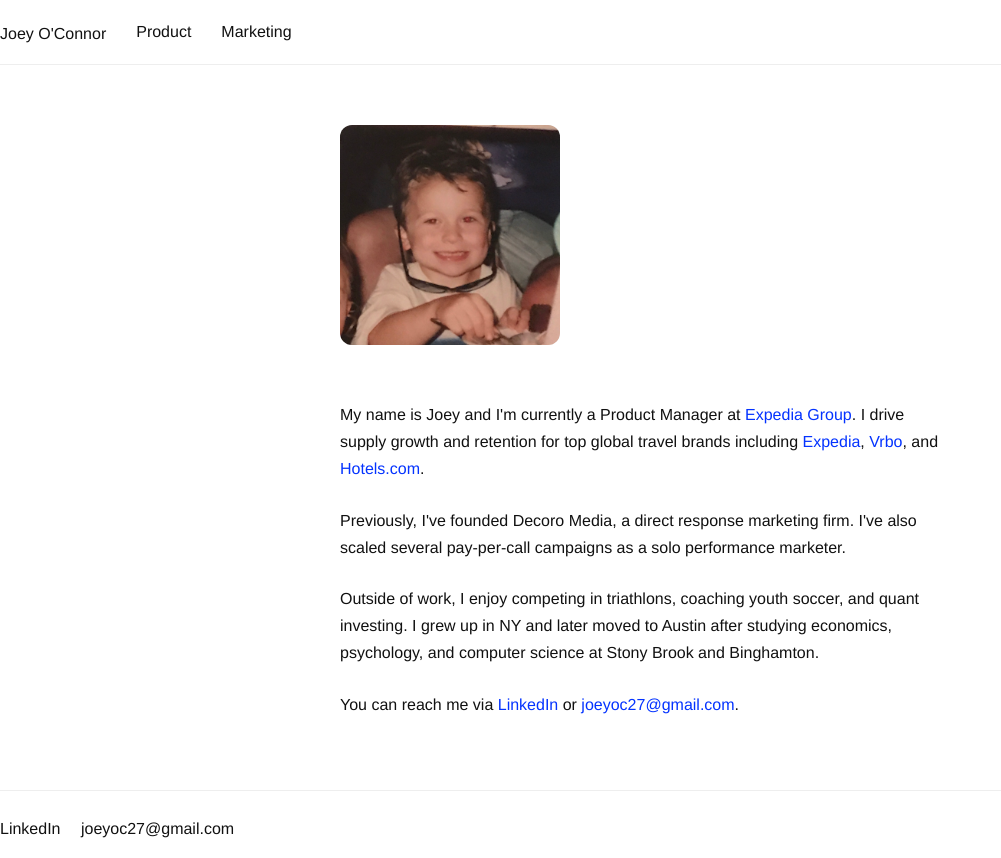
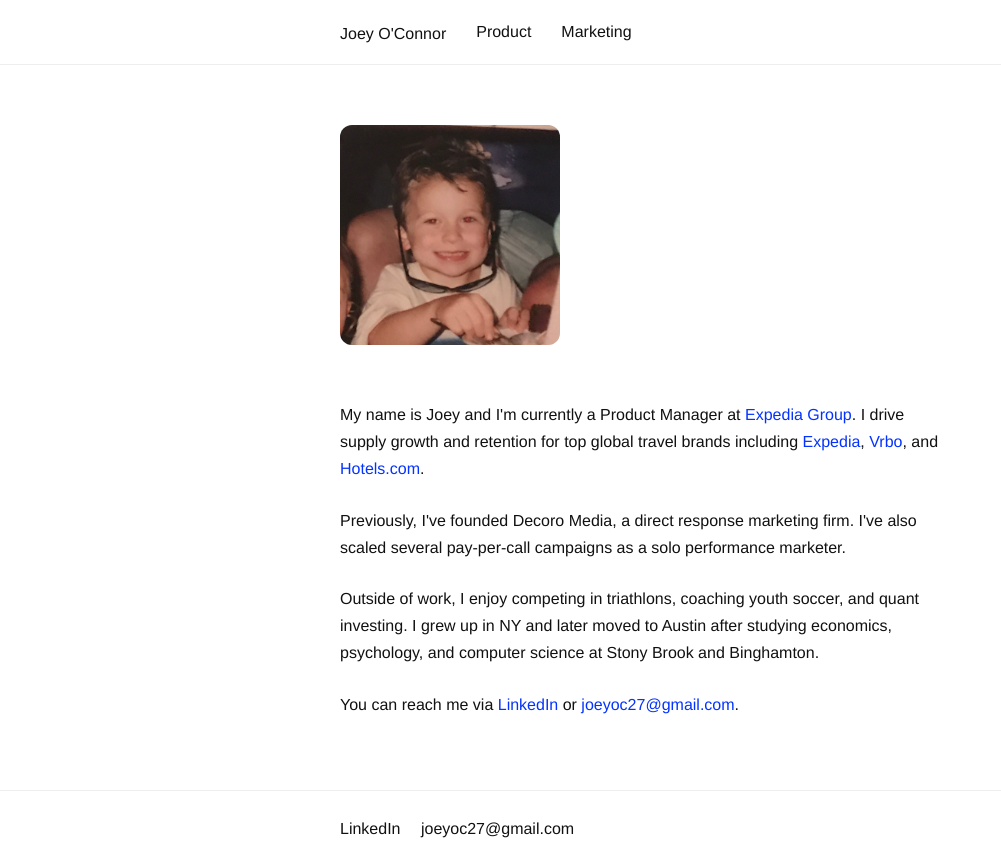
Before and after one commit to joeyoc27/joc-portfolio, an Astro site: page / in a window 1280 px wide. Shown: the whole page, without its empty margins (0-1001 px from the left). Built offline with nearby package versions, Linux system fonts and the light colour scheme; Astro itself is replaced by a stand-in of ours.

Commit message:
updated footer

```diff
--- a/src/components/Footer.astro
+++ b/src/components/Footer.astro
@@ -26,6 +26,10 @@ const today = new Date();
 		margin-left: -50vw;
 		margin-right: -50vw;
 	}
+	.footer-links {
+		max-width: 600px;
+		margin: 0 auto;
+	}
 	.footer-links a {
 		margin: 0 1em 0 0;
 		color: #111;
--- a/src/components/Header.astro
+++ b/src/components/Header.astro
@@ -35,6 +35,8 @@ import { SITE_TITLE } from '../consts';
 		gap: 1.5em;
 		padding: 0;
 		height: 100%;
+		max-width: 600px;
+		margin: 0 auto;
 	}
 	.site-title a {
 		font-size: 16px;
--- a/src/pages/index.astro
+++ b/src/pages/index.astro
@@ -20,7 +20,7 @@ import { SITE_TITLE, SITE_DESCRIPTION } from '../consts';
 					<img src="/headshot.png" alt="Joey O'Connor" />
 				</div>
 				<div class="profile-text">
-					<p>My name is Joey and I'm currently a Product Manager at <a href="https://www.expedia.com" target="_blank">Expedia Group</a>. I drive supply growth and retention for top global travel brands including <a href="https://www.expedia.com" target="_blank">Expedia</a>, <a href="https://www.vrbo.com" target="_blank">Vrbo</a>, and <a href="https://www.hotels.com" target="_blank">Hotels.com</a>.</p>
+					<p>My name is Joey and I'm currently a Product Manager at <a href="https://expediagroup.com/" target="_blank">Expedia Group</a>. I drive supply growth and retention for top global travel brands including <a href="https://www.expedia.com" target="_blank">Expedia</a>, <a href="https://www.vrbo.com" target="_blank">Vrbo</a>, and <a href="https://www.hotels.com" target="_blank">Hotels.com</a>.</p>
 					<p>Previously, I've founded Decoro Media, a direct response marketing firm. I've also scaled several pay-per-call campaigns as a solo performance marketer.</p>
 					<p>Outside of work, I enjoy competing in triathlons, coaching youth soccer, and quant investing. I grew up in NY and later moved to Austin after studying economics, psychology, and computer science at Stony Brook and Binghamton. </p>
 					<p>You can reach me via <a href="https://www.linkedin.com/in/joeyoc27/" target="_blank">LinkedIn</a> or <a href="mailto:joeyoc27@gmail.com">joeyoc27@gmail.com</a>.</p>
```
